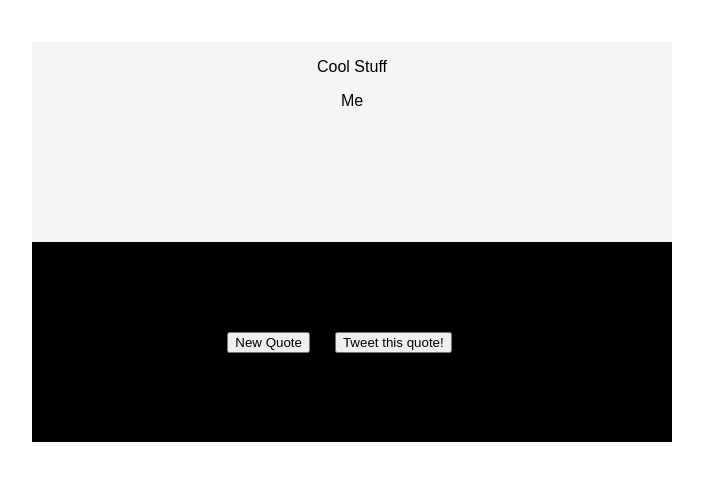
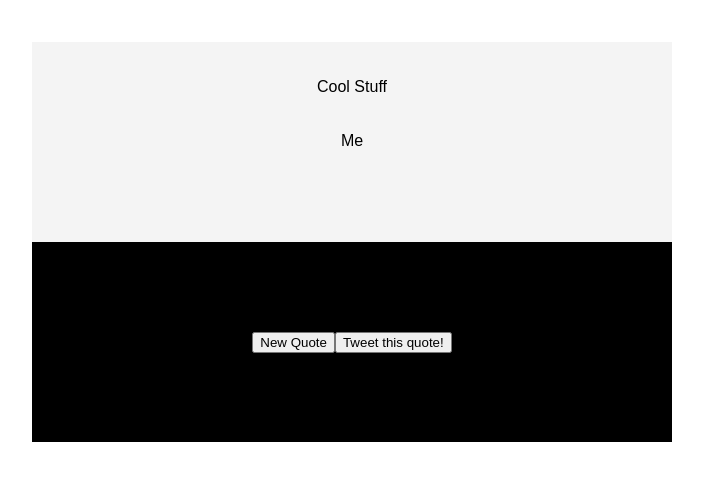
Before and after one commit to petercr/Random-Quote-Machine, a React (Create React App) app in the folder random-quote/: page / in a window 1280 px wide. Shown: the part 158-638 px from the top of the page, without its empty margins (288-991 px from the left). Built offline with nearby package versions, Linux system fonts and the light colour scheme; no server answers.

Commit message:
added padding for #text & #author. changed .bottom-* to a !button

```diff
--- a/random-quote/src/App.css
+++ b/random-quote/src/App.css
@@ -17,6 +17,10 @@
   text-align: center;
 }
 
+.top-section p {
+  padding-top: 20px;
+}
+
 .bottom-section {
   background: black;
   width: 50%;
@@ -27,6 +31,10 @@
   align-items: center;
 }
 
-.bottom-section button {
+.bottom-section a {
   margin-right: 25px;
+  font-size: 16px;
+  background: #ffffff;
+  color: #000000;
+  padding: 5px;
 }
```
